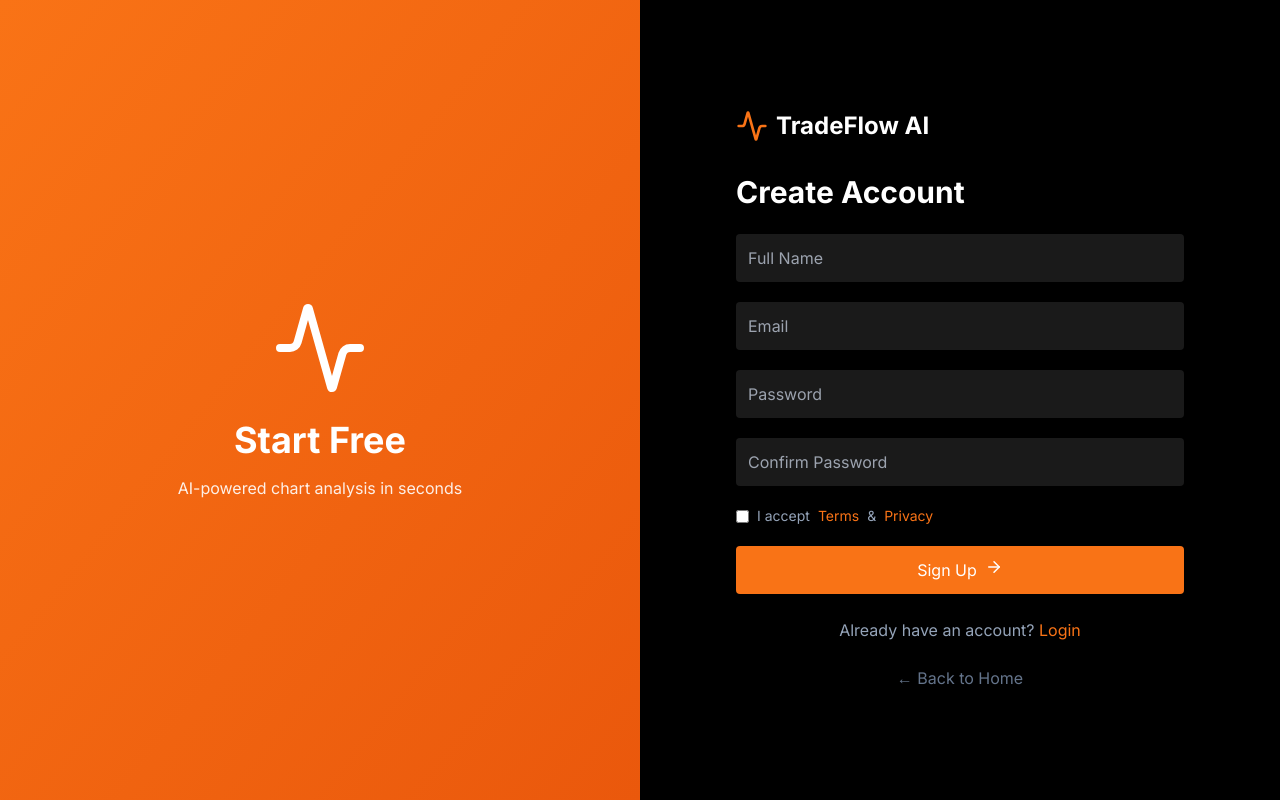
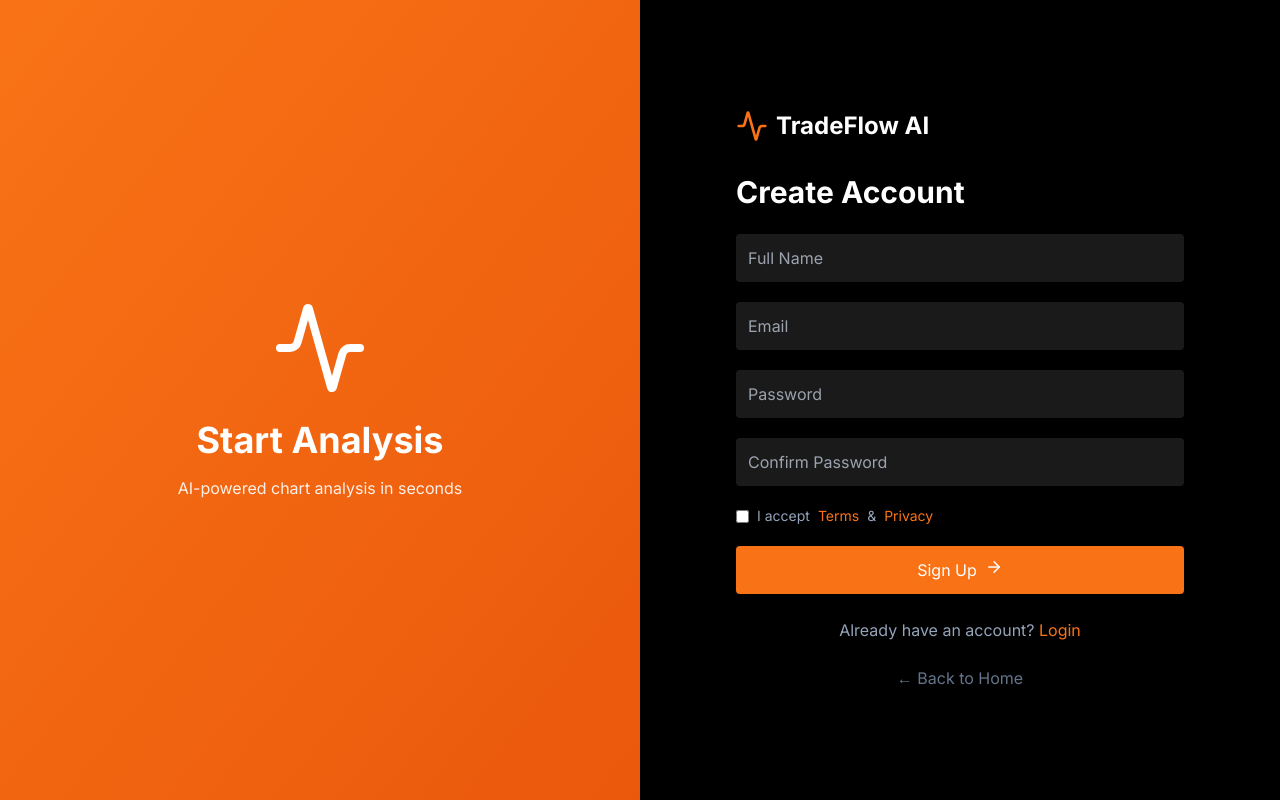
Before and after one commit to rochicenat/tradeflow-ai-frontend, a Next.js app: page /signup in a window 1280 px wide. Built offline with nearby package versions, Linux system fonts and the light colour scheme.

Commit message:
Update signup page text

```diff
--- a/app/signup/page.tsx
+++ b/app/signup/page.tsx
@@ -54,7 +54,7 @@ export default function SignupPage() {
       <div className="hidden lg:flex w-1/2 bg-gradient-to-br from-orange-500 to-orange-600 items-center justify-center p-12">
         <div className="text-white text-center">
           <Activity className="w-24 h-24 mx-auto mb-6" />
-          <h2 className="text-4xl font-bold mb-4">Start Free</h2>
+          <h2 className="text-4xl font-bold mb-4">Start Analysis</h2>
           <p className="opacity-90">AI-powered chart analysis in seconds</p>
         </div>
       </div>
```
